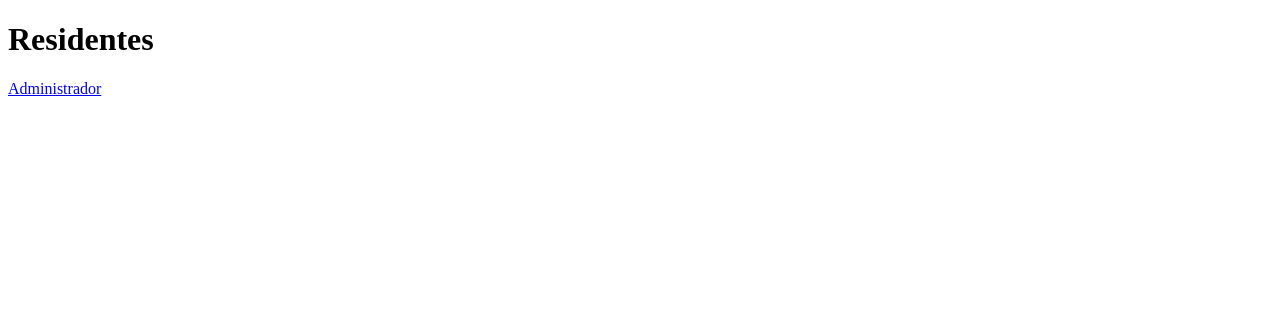
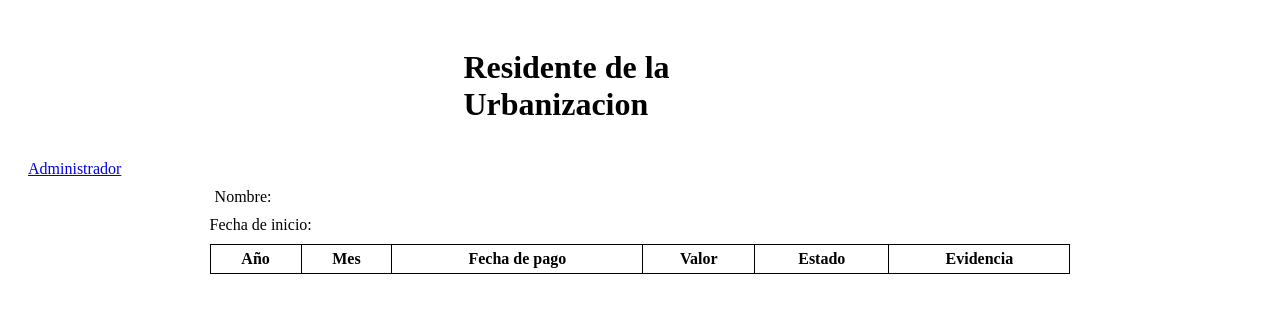
Before and after one commit to joselalangui/Proyecto-de-Desarrollo-Web, a website: page residentes.html in a window 1280 px wide. Drawn offline with Linux system fonts and the light colour scheme.

Commit message:
Update residentes.html
Creación esquema de tabla de visualización para Residentes.html

```diff
--- a/residentes.html
+++ b/residentes.html
@@ -2,13 +2,26 @@
 <html>
     <head>
         <title>Residentes | SIPAU</title>
+        <link rel="stylesheet" type="text/css" href="residentes.css">
     </head>
     <body>
         <header>
-            <h1>Residentes</h1>
+            <h1>Residente de la Urbanizacion</h1>
         </header>
         <nav>
             <a href="administrador.html">Administrador</a>
         </nav>
+        <div><label for="">Nombre:</label></div>
+        <div>Fecha de inicio:</div>
+        <div>
+            <table>
+                <th>Año</th>
+                <th>Mes</th>
+                <th>Fecha de pago</th>
+                <th>Valor</th>
+                <th>Estado</th>
+                <th>Evidencia</th>
+            </table>
+        </div>
     </body>
 </html>
```
